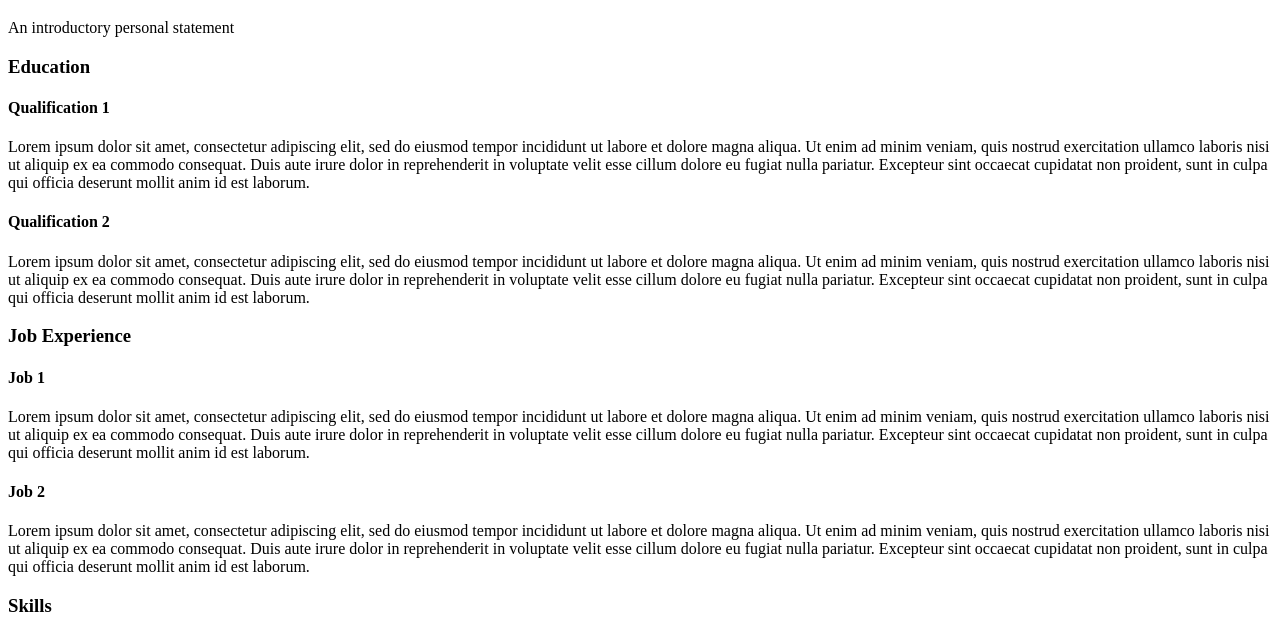
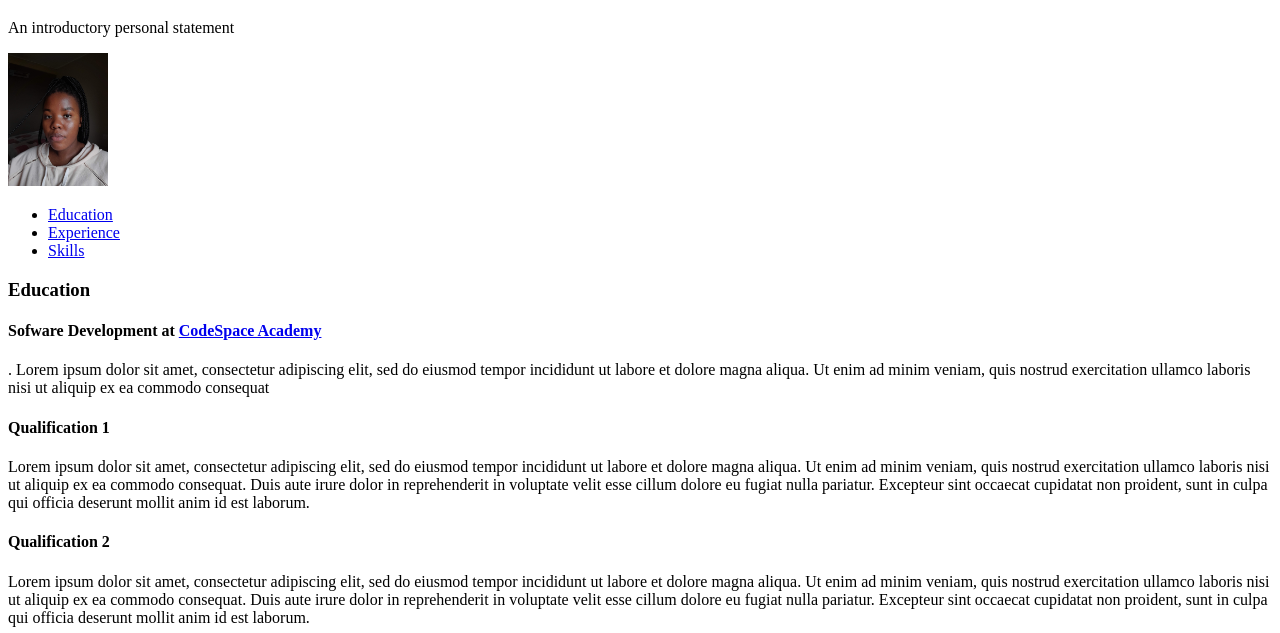
Before and after one commit to Mamokgolwane/Safe-Window, a plain HTML site: page resume1.htm in a window 1280 px wide. Shown: the part 61-694 px from the top of the page. Drawn offline with Linux system fonts and the light colour scheme.

Commit message:
Updates as Resume2
Added links and an image to my resume

```diff
--- a/resume1.htm
+++ b/resume1.htm
@@ -9,7 +9,20 @@
 
 <p>An introductory personal statement</p>
 
+<p><img src="Images/20220316_124550.jpg" width="100px" alt="picture of Mamokoglwane Moloi"></p>
+
+<p><ul>
+    <li><a href="#education">Education </a></li>
+    <li><a href="#experience">Experience </a></li>
+    <li><a href="#skills">Skills</a></li>
+
+</ul>
+</p>
 <h3 id="education">Education</h3>
+
+<p> <h4>Sofware Development at <a href="https://www.codespace.co.za">CodeSpace Academy</a> </h4>.
+    Lorem ipsum dolor sit amet, consectetur adipiscing elit, sed do eiusmod tempor incididunt ut labore et dolore magna aliqua. Ut enim ad minim veniam, quis nostrud exercitation ullamco laboris nisi ut aliquip ex ea commodo consequat
+</p>
 <h4>Qualification 1</h4>
 
 <p>Lorem ipsum dolor sit amet, consectetur adipiscing elit, sed do eiusmod tempor incididunt ut labore et dolore magna aliqua. Ut enim ad minim veniam, quis nostrud exercitation ullamco laboris nisi ut aliquip ex ea commodo consequat. Duis aute irure dolor in reprehenderit in voluptate velit esse cillum dolore eu fugiat nulla pariatur. Excepteur sint occaecat cupidatat non proident, sunt in culpa qui officia deserunt mollit anim id est laborum.</p>
```
